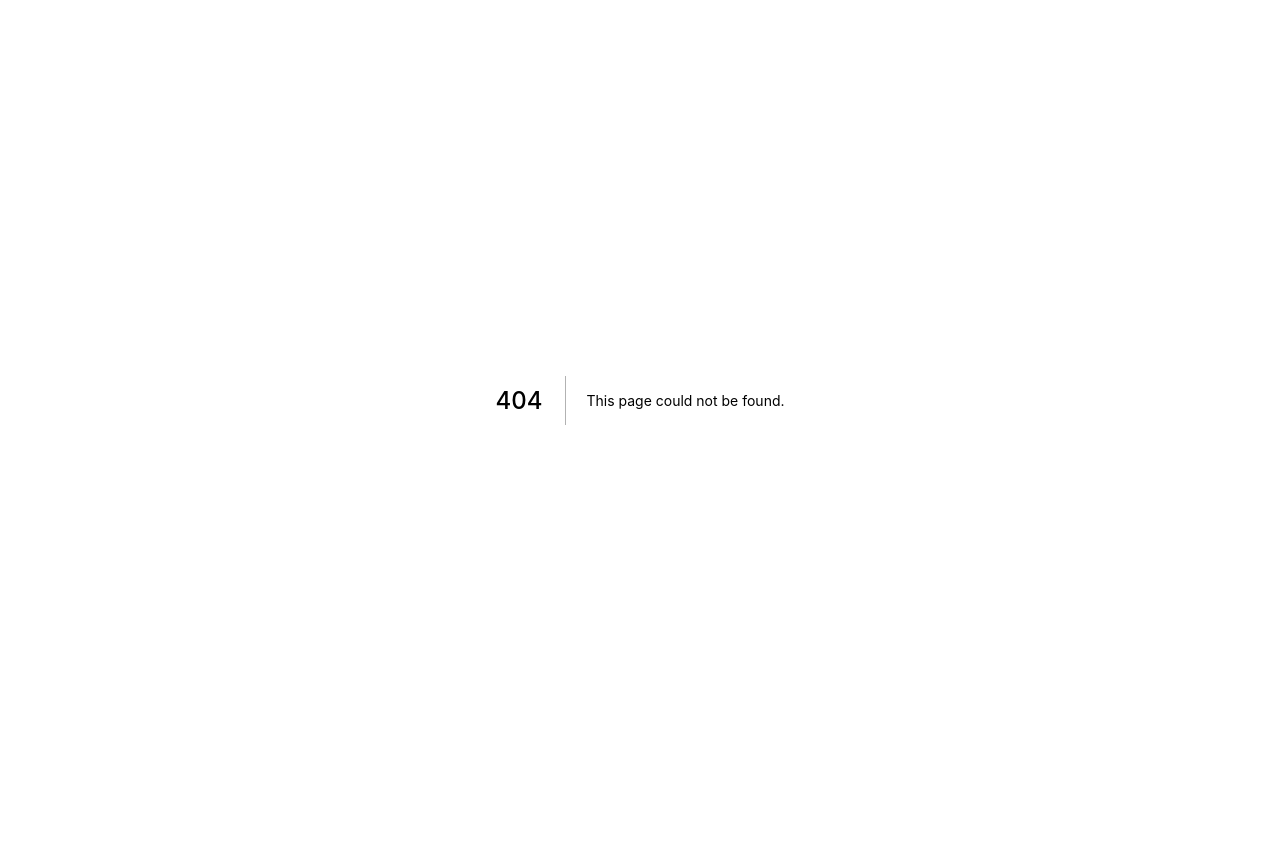
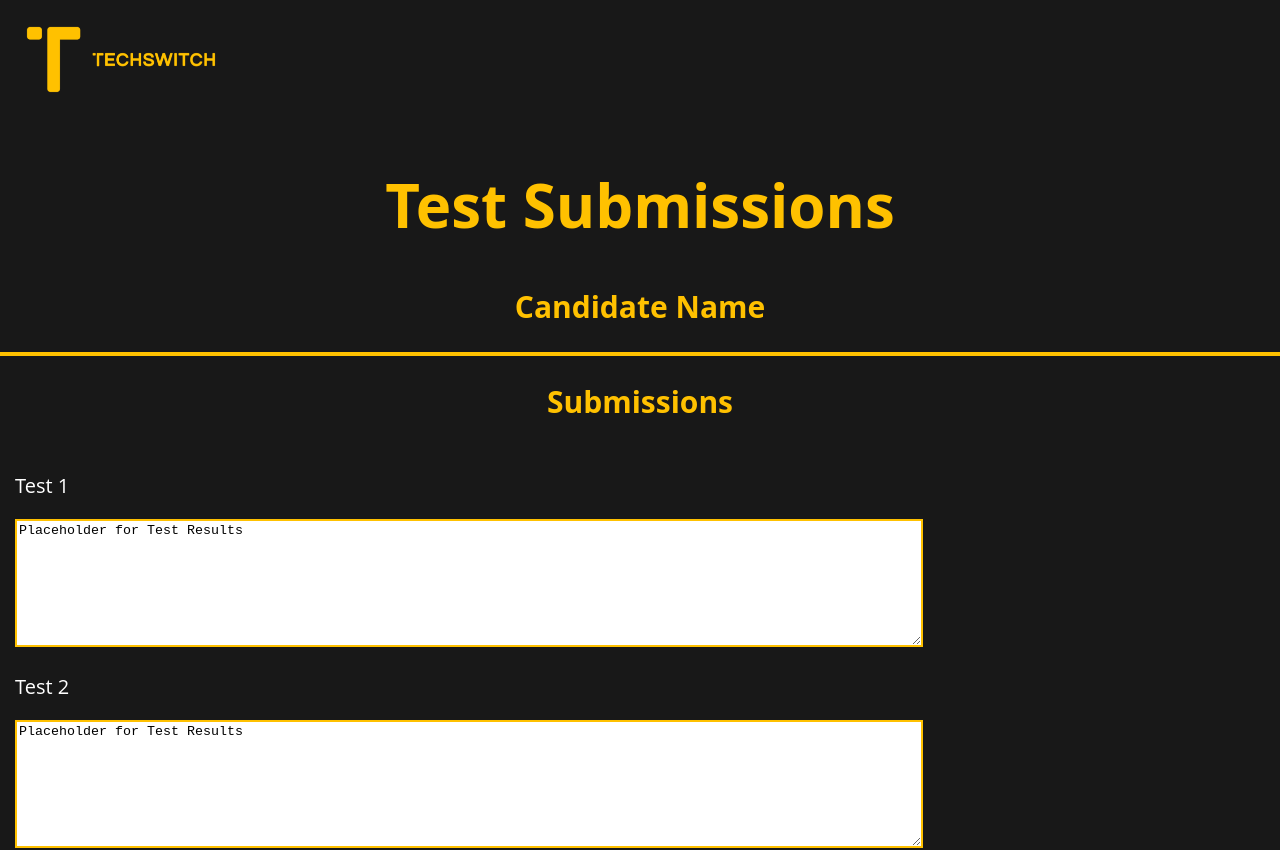
Before and after one commit to techswitch-learners/testswitch-frontend-admin, a Next.js app: page /testsubmissions in a window 1280 px wide. Before the commit this address had no page. Shown: the top 850 px of the page. Before the commit the page ends 800 px from the top, so only its background shows below. Built offline with nearby package versions, Linux system fonts and the light colour scheme.

Commit message:
recreated test submission branch
cleaner branch with approved merges

```diff
--- a/components/CandidateLink/CandidateLink.module.scss
+++ b/components/CandidateLink/CandidateLink.module.scss
@@ -4,12 +4,11 @@
   font-family: $softwireFont;
   font-size: $contentFontSize;
   color: $softwireWhite;
-  list-style: none;
-  display: block;
+  @include sharedListStyle;
 }
 
 .link{
-  text-decoration: none;
+  @include sharedLinkShare;
 }
 
 .separator{
--- /dev/null
+++ b/components/TestSubmissionsList/TestSubmissionsList.module.scss
@@ -0,0 +1,6 @@
+@import '../../pageStyles/constants';
+
+.list{
+  padding: 5px;
+  margin: 10px;
+}
--- /dev/null
+++ b/components/TestSubmissionsList/TestSubmissionsList.tsx
@@ -0,0 +1,19 @@
+import React from "react";
+import scss from './TestSubmissionsList.module.scss';
+import {TestSubmissionsResults} from "../TestSubmissionsResults/TestSubmissionsResults";
+
+
+export function TestSubmissionsList(): JSX.Element {
+
+    //TODO: getTestSubmissions result from API
+
+    const tests: string [] = ["Test 1", "Test 2", "Test 3"];
+
+    return (
+        <ul className={scss.list}>
+            {
+                tests.map(test => <TestSubmissionsResults key={tests.indexOf(test)} test={test}/>)
+            }
+        </ul>
+    )
+}
--- /dev/null
+++ b/components/TestSubmissionsResults/TestSubmissionsResults.module.scss
@@ -0,0 +1,27 @@
+@import '../../pageStyles/constants';
+
+.listItem{
+  font-family: $softwireFont;
+  font-size: $contentFontSize;
+  color: $softwireWhite;
+  @include sharedListStyle;
+}
+
+.textArea {
+  border: solid 2px $softwireYellow;
+  outline: none;
+  width: 290px;
+  height: 120px;
+}
+
+@media (min-width: 768px){
+  .textArea {
+    width: 700px;
+  }
+}
+
+@media (min-width: 1024px) {
+  .textArea {
+    width: 900px;
+  }
+}
--- /dev/null
+++ b/components/TestSubmissionsResults/TestSubmissionsResults.tsx
@@ -0,0 +1,20 @@
+import React from "react";
+import textStyles from './TestSubmissionsResults.module.scss';
+
+interface TestSubmissionsResultsProps {
+    test: string;
+}
+
+export function TestSubmissionsResults(props: TestSubmissionsResultsProps): JSX.Element {
+
+    //TODO: how will results appear to admin? for now put textarea as placeholder
+
+    return (
+        <li className={textStyles.listItem}>
+                <p>{props.test}</p>
+            <textarea className={textStyles.textArea}>
+                Placeholder for Test Results
+            </textarea>
+        </li>
+    );
+}
--- a/pageStyles/constants.scss
+++ b/pageStyles/constants.scss
@@ -10,3 +10,13 @@ $mobileHeaderFontSize: 30px;
 $mobileSubHeaderFontSize: 20px;
 $contentFontSize: 20px;
 $buttonFontSize: 15px;
+
+//List Style
+@mixin sharedListStyle {
+  list-style: none;
+  display: block;
+}
+
+@mixin sharedLinkShare {
+  text-decoration: none;
+}
--- /dev/null
+++ b/pages/testsubmissions.tsx
@@ -0,0 +1,20 @@
+import React from "react";
+import {NextPage} from "next";
+import textStyle from "../pageStyles/text-classes.module.scss"
+import Layout from "../components/Layout/layout";
+import {TestSubmissionsList} from "../components/TestSubmissionsList/TestSubmissionsList";
+
+const TestSubmissions: NextPage = () => {
+    //TODO: link Candidate Name header to API, to generate candidate name
+    return (
+        <Layout>
+            <h1 className={textStyle.pageHeader}>Test Submissions</h1>
+            <h2 className={textStyle.subHeader}>Candidate Name</h2>
+            <hr className={textStyle.lineBreak}/>
+            <h2 className={textStyle.subHeader}>Submissions</h2>
+            <TestSubmissionsList/>
+        </Layout>
+    );
+};
+
+export default TestSubmissions;
```
